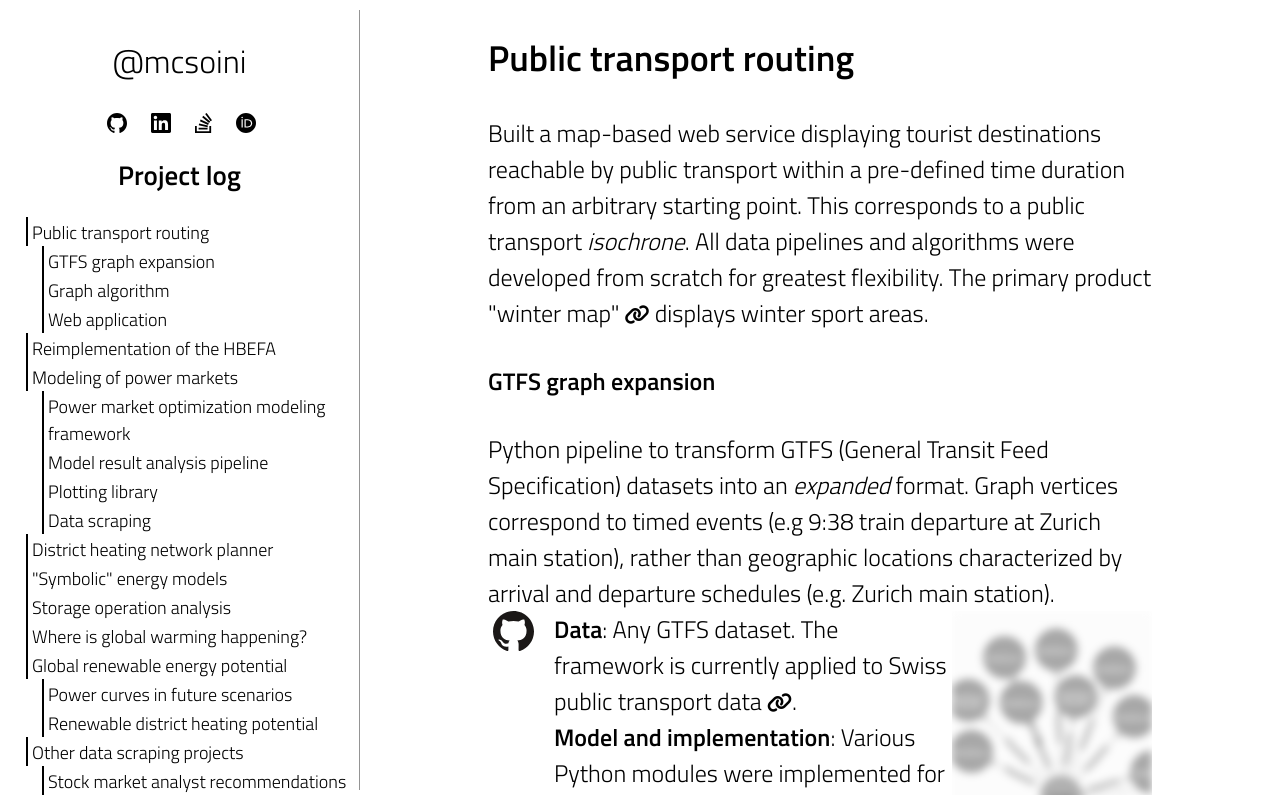
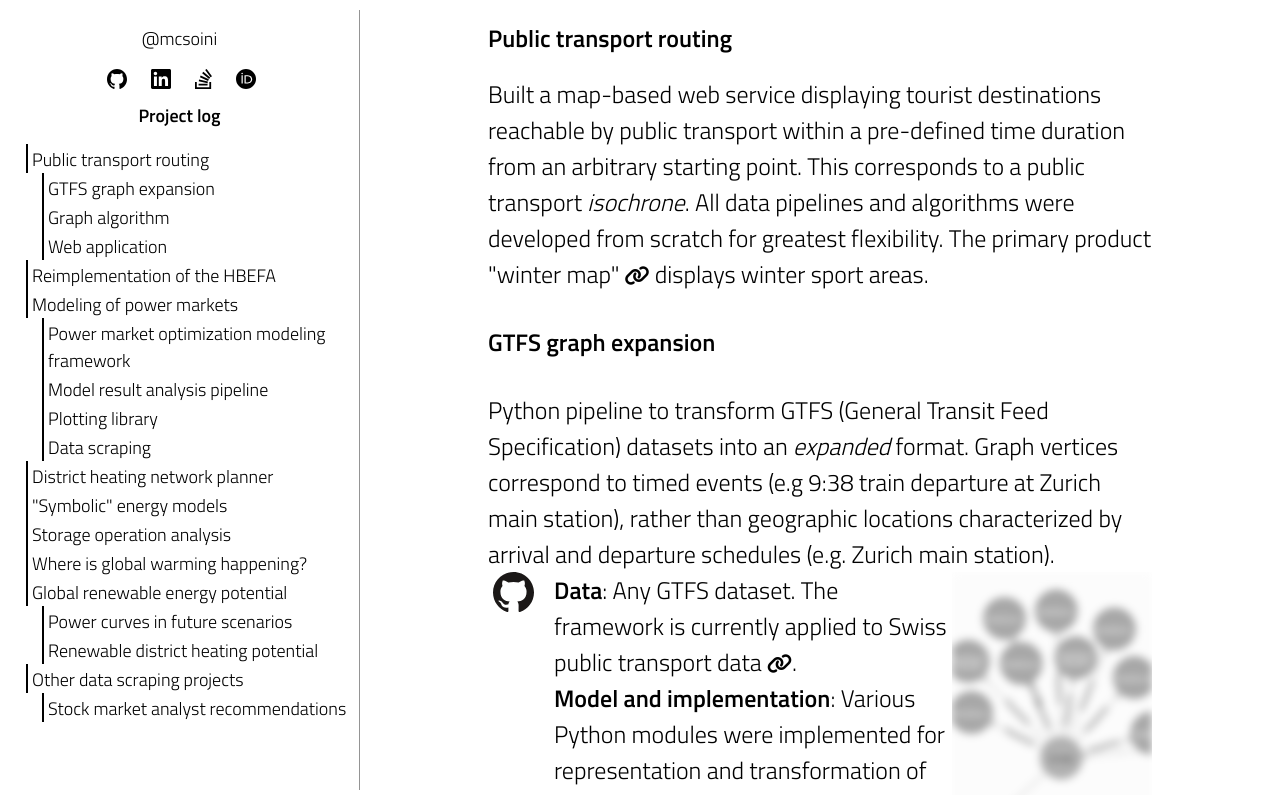
Before and after one commit to mcsoini/projectlog, a React (Create React App) app: page / in a window 1280 px wide. Shown: the top 795 px of the page. Built offline with nearby package versions, Linux system fonts and the light colour scheme; some icons are missing.

Commit message:
update fontawesome

```diff
--- a/src/App.css
+++ b/src/App.css
@@ -23,10 +23,11 @@ body {
   line-height: unset !important;  /* get rid of bootstrap settings */
 }
 
-/* h1, h2, h3, h4{
-  font-family: 'Bebas Neue';
-  font-weight:normal;
-} */
+h1, h2, h3, h4{
+  /* font-family: 'Bebas Neue';
+  font-weight:normal; */
+  font-size: unset !important; /* get rid of bootstrap settings */
+}
 
 .linkchar {
   font-family: FontAwesome;
```
